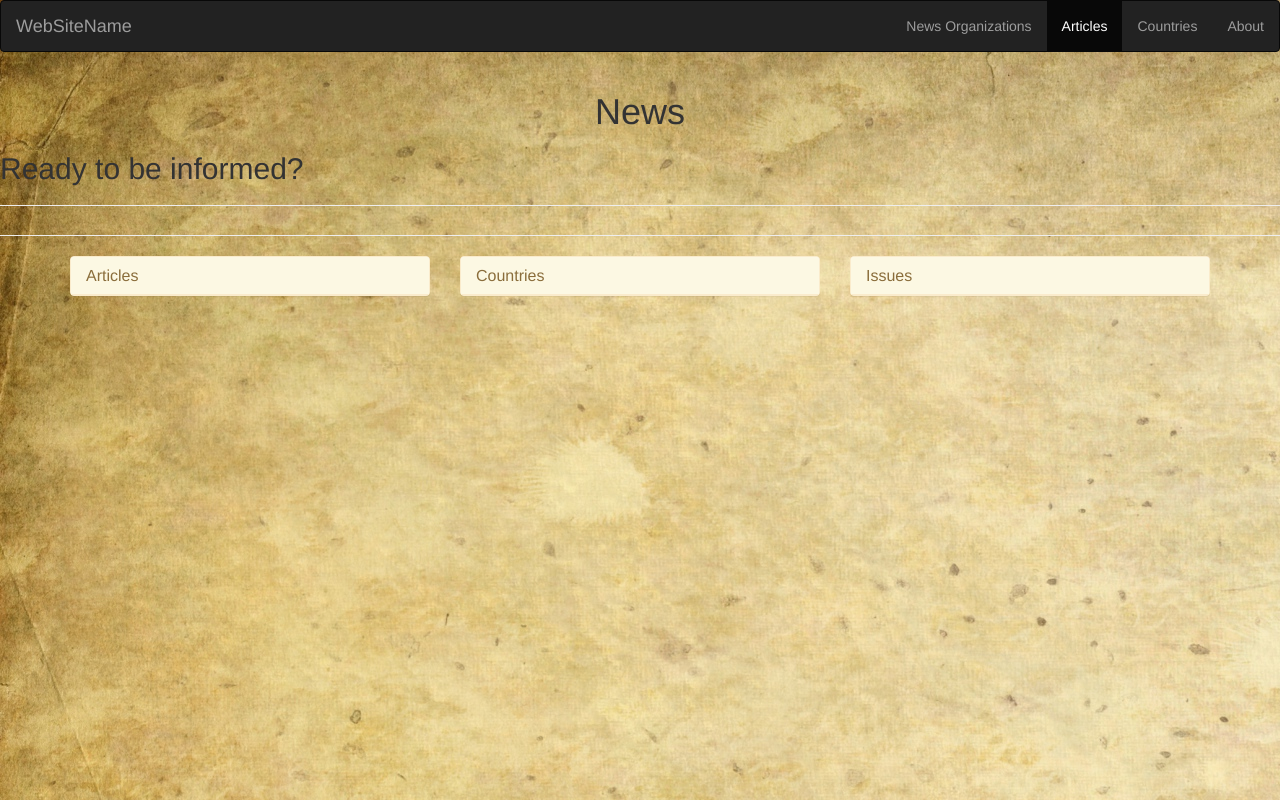
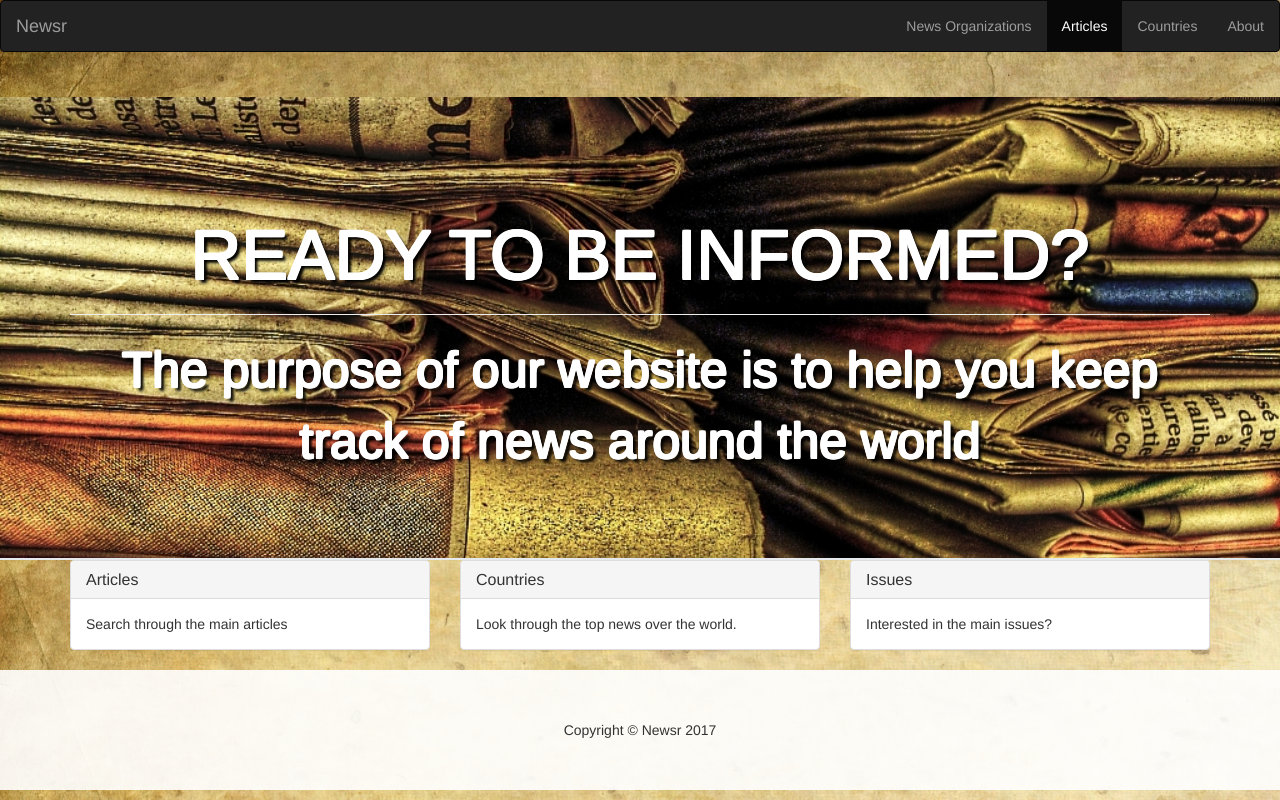
Before and after one commit to brianqvpham/cs373-idb, a Flask app: page / in a window 1280 px wide. Run offline with Flask 2, Linux system fonts and the light colour scheme; some libraries are stand-ins or nearby versions.

Commit message:
home page update

```diff
--- a/app/static/style.css
+++ b/app/static/style.css
@@ -76,11 +76,94 @@ tr:nth-child(even) {
     color: white;
 }
 
-.footer {
-  position: absolute;
-  bottom: 0;
-  width: 100%;
 
-  height: 60px;
-  background-color: #f5f5f5;
+
+footer {
+    background: #fff;
+    background: rgba(255,255,255,0.9);
 }
+
+footer p {
+    margin: 0;
+    padding: 50px 0;
+}
+
+/* Section Dividers Backgrounds */
+
+.section-divider {
+    z-index: 999;
+    width: 100%;
+    display: table;
+    max-height: 450px;
+    border-bottom: 2px solid #E6EAED;
+    -webkit-box-sizing: border-box;
+    -moz-box-sizing: border-box;
+    -ms-box-sizing: border-box;
+    box-sizing: border-box;
+    padding-top: 30px;
+    padding-bottom: 70px;
+    margin-top: 45px;
+
+
+    background-position: center center;
+
+    -webkit-background-size: 100%;
+    -moz-background-size: 100%;
+    -o-background-size: 100%;
+    background-size: 100%;
+
+    -webkit-background-size: cover;
+    -moz-background-size: cover;
+    -o-background-size: cover;
+    background-size: cover;
+
+    background-attachment: relative;
+
+    text-align: center;
+}
+
+.textdivider h1 {
+  padding-top: 70px;
+  color: white;
+  font-size: 70px;
+  text-shadow:1px 1px 0 #fff,
+  -1px -1px 0 #fff,
+  1px -1px 0 #fff,
+  -1px 1px 0 #fff,
+  0px 1px 0 #fff,
+  1px 0px 0 #fff,
+  0px -1px 0 #fff,
+  -1px 0px 0 #fff,
+  4px 4px 3px #000;
+}
+
+.textdivider p {
+  color: white;
+  font-size: 50px;
+  text-shadow:1px 1px 0 #fff,
+  -1px -1px 0 #fff,
+  1px -1px 0 #fff,
+  -1px 1px 0 #fff,
+  0px 1px 0 #fff,
+  1px 0px 0 #fff,
+  0px -1px 0 #fff,
+  -1px 0px 0 #fff,
+  4px 4px 3px #000;
+}
+
+.container {
+  padding-right: 15px;
+  padding-left: 15px;
+  margin-right: auto;
+  margin-left: auto;
+}
+
+
+
+
+
+/* Section Dividers Backgrounds */
+
+.divider1 {
+  background-image: url('../static/img/newspaper.jpg')
+}
--- a/app/templates/home.html
+++ b/app/templates/home.html
@@ -12,13 +12,17 @@
       <script src="https://ajax.googleapis.com/ajax/libs/jquery/3.1.1/jquery.min.js"></script>
       <script src="https://maxcdn.bootstrapcdn.com/bootstrap/3.3.7/js/bootstrap.min.js"></script>
 
+    <link href="../static/style.css" rel="stylesheet">
+
+
+
     </head>
 
   	<body background="../static/img/oldpaper.jpg">
 	    <nav class="navbar navbar-inverse">
 	      <div class="container-fluid">
 	        <div class="navbar-header">
-          <a class="navbar-brand" href="/">WebSiteName</a>
+	          <a class="navbar-brand" href="/">Newsr</a>
 	        </div>
 	        <ul class="nav navbar-nav navbar-right">
 	          <li><a href="/organizations/"> News Organizations</a></li>
@@ -28,39 +32,65 @@
 	        </ul>
 	      </div>
 	    </nav>
-    <div class="page-header header-centered">
 
-        <h1 align = "center">News<small></small></h1>
-        <h1 style="color: solid brown; font-size:30px">Ready to be informed?</h1>
+
+
+    	<section class= "section-divider textdivider divider1">
+    		<div class="container">
+
+	    		<h1>READY TO BE INFORMED?</h1>
 	    		<hr>
+	    		<p> The purpose of our website is to help you keep track of news around the world</p>
     		</div>
+    	</section>
+
 
     <div class="container">
       <div class="row match-my-cols">
         <div class="col-sm-4">
 
-          <div class="panel panel-warning header-centered">
+          <div class="panel panel-default header-centered">
               <div class = "panel-heading">
                 <h3 class = "panel-title">Articles</h3>
+
+
+              </div>
+              <div class="panel-body">Search through the main articles
               </div>
           </div>
         </div>
         <div class="col-sm-4">
-          <div class="panel panel-warning header-centered">
+          <div class="panel panel-default header-centered">
               <div class = "panel-heading">
                 <h3 class = "panel-title">Countries</h3>
+
+              </div>
+              <div class="panel-body">Look through the top news over the world.
               </div>
           </div>
         </div>
         <div class="col-sm-4">
-          <div class="panel panel-warning header-centered">
+          <div class="panel panel-default header-centered">
               <div class = "panel-heading">
                 <h3 class = "panel-title">Issues</h3>
+
+              </div>
+              <div class="panel-body">Interested in the main issues?
               </div>
           </div>
         </div>
       </div>
 
    </div>
+
   </body>
+  <footer>
+        <div class="container">
+            <div class="row">
+                <div class="col-lg-12 text-center">
+                    <p>Copyright &copy; Newsr 2017</p>
+                </div>
+            </div>
+        </div>
+    </footer>
 </html>
```
Also changed, not shown: app/templates/about.html (+17 -12 lines), app/static/img/newspaper.jpg (added), 2 other files. Lines whose indentation alone changed are shown as unchanged.
